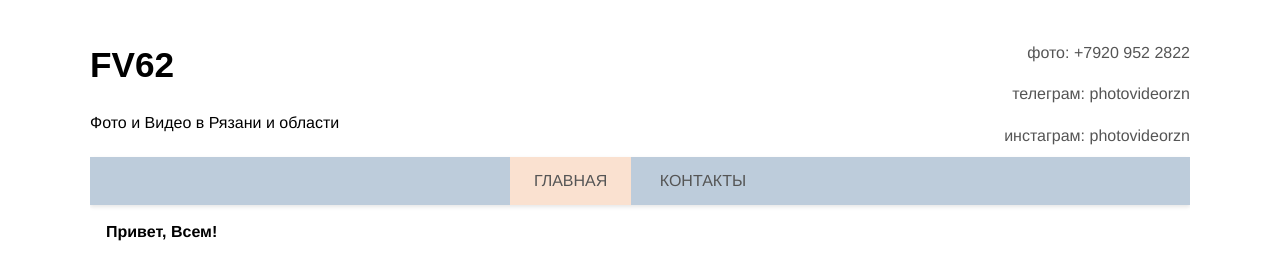
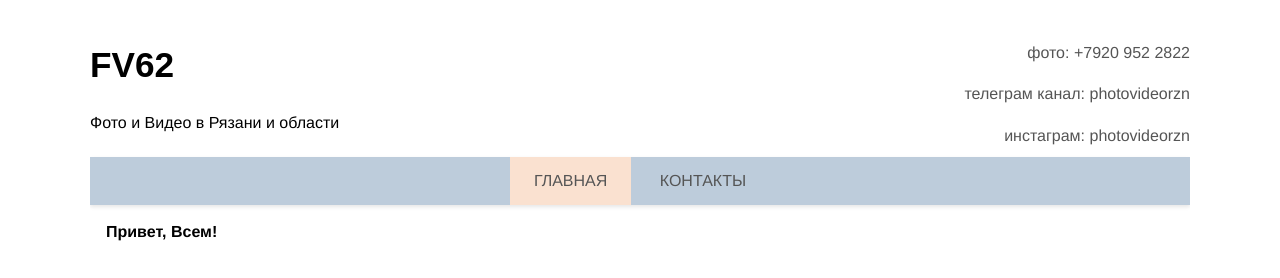
Before and after one commit to fv62/fv62.github.io, a Jekyll site: the page built from index.md, in a window 1280 px wide. Shown: the top 278 px of the page. Built offline with Jekyll 4.4.1, drawn with Linux system fonts in a browser that asks for light colours.

Commit message:
Update _config.yml

```diff
--- a/_config.yml
+++ b/_config.yml
@@ -9,7 +9,7 @@ contacts:
   - link: 'https://t.me/photovideorzn'
     name: photovideorzn
     icon: telegramm
-    description: телеграм
+    description: телеграм канал
 
   - link: 'https://www.instagram.com/photovideorzn'
     name: photovideorzn
```
